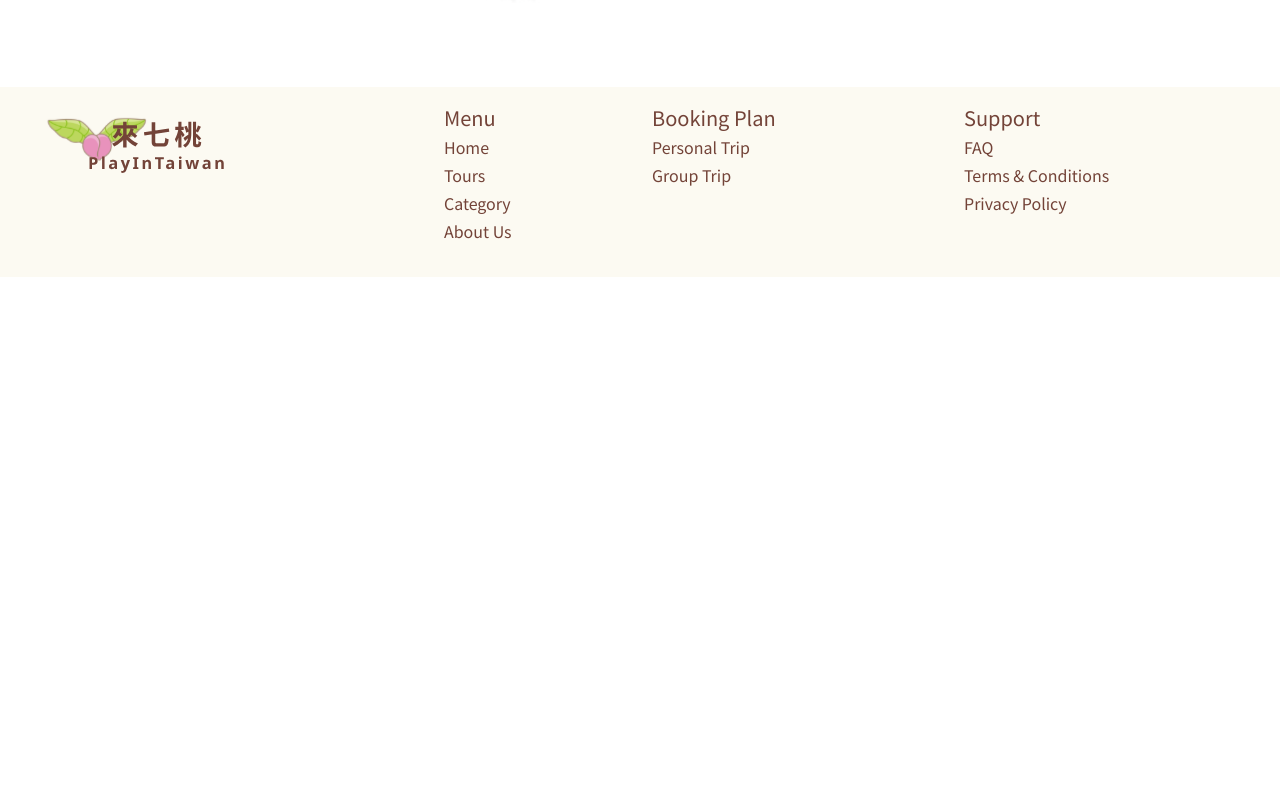
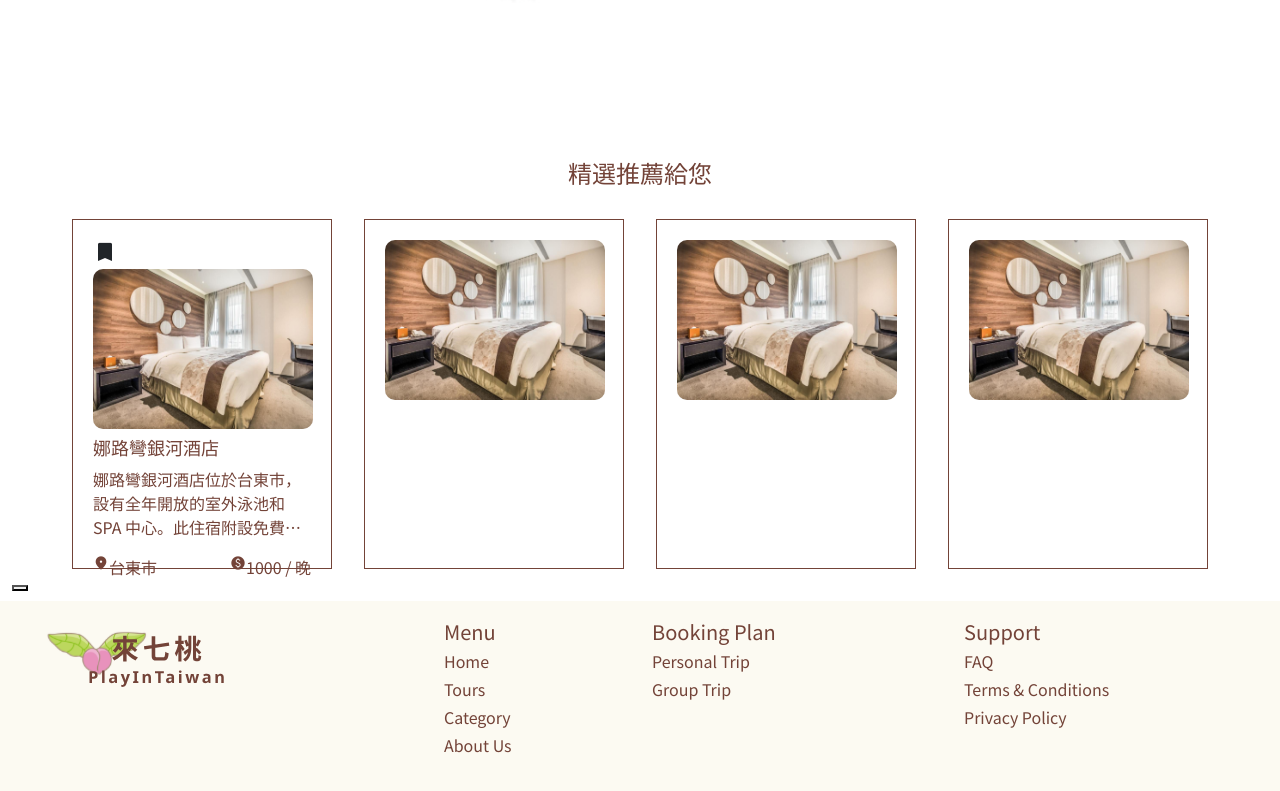
Before and after one commit to LINECHITAUBOOKING/LineChiTau, a React (Create React App) app: page / in a window 1280 px wide. Shown: the part 1600-2391 px from the top of the page. Before the commit the page ends 1877 px from the top, so only its background shows below. Built offline with nearby package versions, Linux system fonts and the light colour scheme; a web font is replaced by a local one.

Commit message:
feat:recommendtoc

```diff
--- a/src/pages/Hotel/Hotel.js
+++ b/src/pages/Hotel/Hotel.js
@@ -3,6 +3,7 @@ import HotelBanner from './HotelConponent/HotelBanner/HotelBanner';
 import PopularCategory from './HotelConponent/PopularCategory/PopularCategory';
 import PopularSearch from './HotelConponent/PopularSearch/PopularSearch';
 import Recommend from './HotelConponent/Recommend/Recommend';
+import RecommendToC from './HotelConponent/RecommendToC/RecommendToC';
 
 const Hotel = () => {
   return (
@@ -11,6 +12,7 @@ const Hotel = () => {
       <PopularSearch />
       <PopularCategory />
       <Recommend />
+      <RecommendToC />
     </>
   );
 };
--- /dev/null
+++ b/src/pages/Hotel/HotelConponent/RecommendToC/RecommendToC.js
@@ -0,0 +1,71 @@
+import React from 'react';
+import pic3 from '../../img/Hotel1/rocky-DBL.jpg';
+import './RecommendToC.scss';
+
+export const RecommendToC = () => {
+  return (
+    <>
+      <div className="recommend-to-c container-xxl pt-5 pb-2">
+        <h4 className="title my-heading text-center py-4">精選推薦給您</h4>
+        <div className="cards d-flex justify-content-center">
+          <div className="small-card mx-3">
+            <div className="">
+              <span class="material-symbols-outlined">bookmark</span>
+              <img
+                src={pic3}
+                alt="pic3"
+                className="card-pic my-border-radius"
+              />
+              <h6 className="nav-foot-small my-2">娜路彎銀河酒店</h6>
+              <p className="my-p text-hide">
+                娜路彎銀河酒店位於台東市，設有全年開放的室外泳池和 SPA
+                中心。此住宿附設免費私人停車位。 此住宿距離台東火車站 10
+                分鐘車程。此住宿距離鐵花村音樂聚落和台東鐵道藝術村。
+              </p>
+              <div className="d-flex justify-content-between">
+                <div className="d-flex">
+                  <div class="material-symbols-outlined my-p">location_on</div>
+                  <p className="my-p">台東市</p>
+                </div>
+                <div className="d-flex">
+                  <div class="material-symbols-outlined my-p">paid</div>
+                  <p className="my-p">1000 / 晚</p>
+                </div>
+              </div>
+            </div>
+          </div>
+          <div className="small-card mx-3">
+            <div className="">
+              <img
+                src={pic3}
+                alt="pic3"
+                className="card-pic my-border-radius"
+              />
+            </div>
+          </div>
+          <div className="small-card mx-3">
+            <div className="">
+              <img
+                src={pic3}
+                alt="pic3"
+                className="card-pic my-border-radius"
+              />
+            </div>
+          </div>
+          <div className="small-card mx-3">
+            <div className="">
+              <img
+                src={pic3}
+                alt="pic3"
+                className="card-pic my-border-radius"
+              />
+            </div>
+          </div>
+        </div>
+        <button></button>
+      </div>
+    </>
+  );
+};
+
+export default RecommendToC;
--- /dev/null
+++ b/src/pages/Hotel/HotelConponent/RecommendToC/RecommendToC.scss
@@ -0,0 +1,36 @@
+@import url(../../../../css/global-style.scss);
+@import url('https://fonts.googleapis.com/css2?family=Material+Symbols+Outlined:opsz,wght,FILL,GRAD@20..48,100..700,0..1,-50..200');
+
+$main: #ffb905;
+$secondary: #fcfaf2;
+$textColor: #734338;
+$hoverColor: #ff9b05;
+
+.recommend-to-c {
+  max-width: 1440px;
+  .card-pic{
+    width: 220px;
+    height: 160px;
+  }
+  .text-hide{
+    display: -webkit-box;
+    -webkit-box-orient: vertical;
+    -webkit-line-clamp: 3;
+    overflow: hidden;
+  }
+
+.material-symbols-outlined {
+  font-variation-settings:
+  'FILL' 1,
+  'wght' 400,
+  'GRAD' 0,
+  'opsz' 48
+}
+.not-fill {
+    font-variation-settings:
+    'FILL' 0,
+    'wght' 400,
+    'GRAD' 0,
+    'opsz' 48
+  }
+}
```
